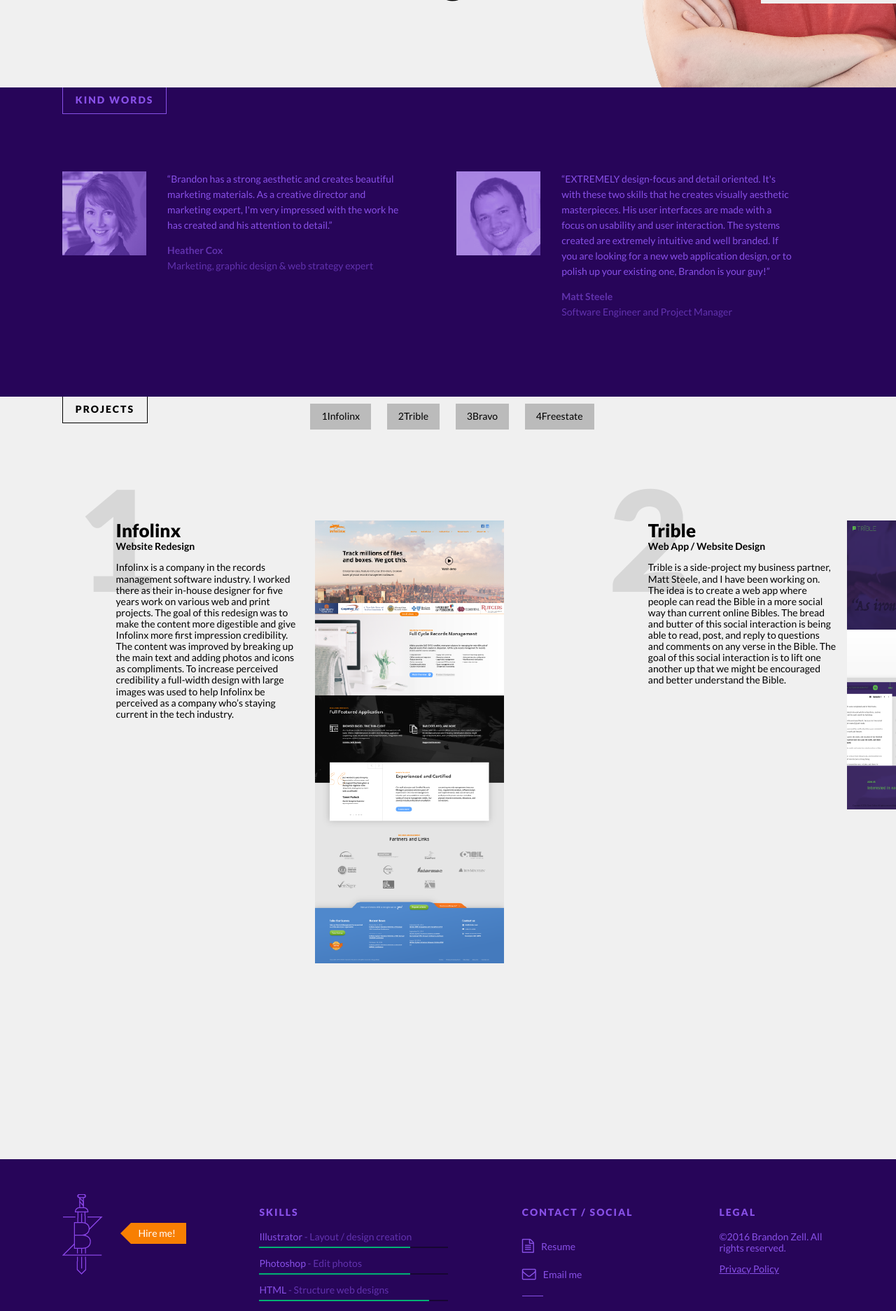
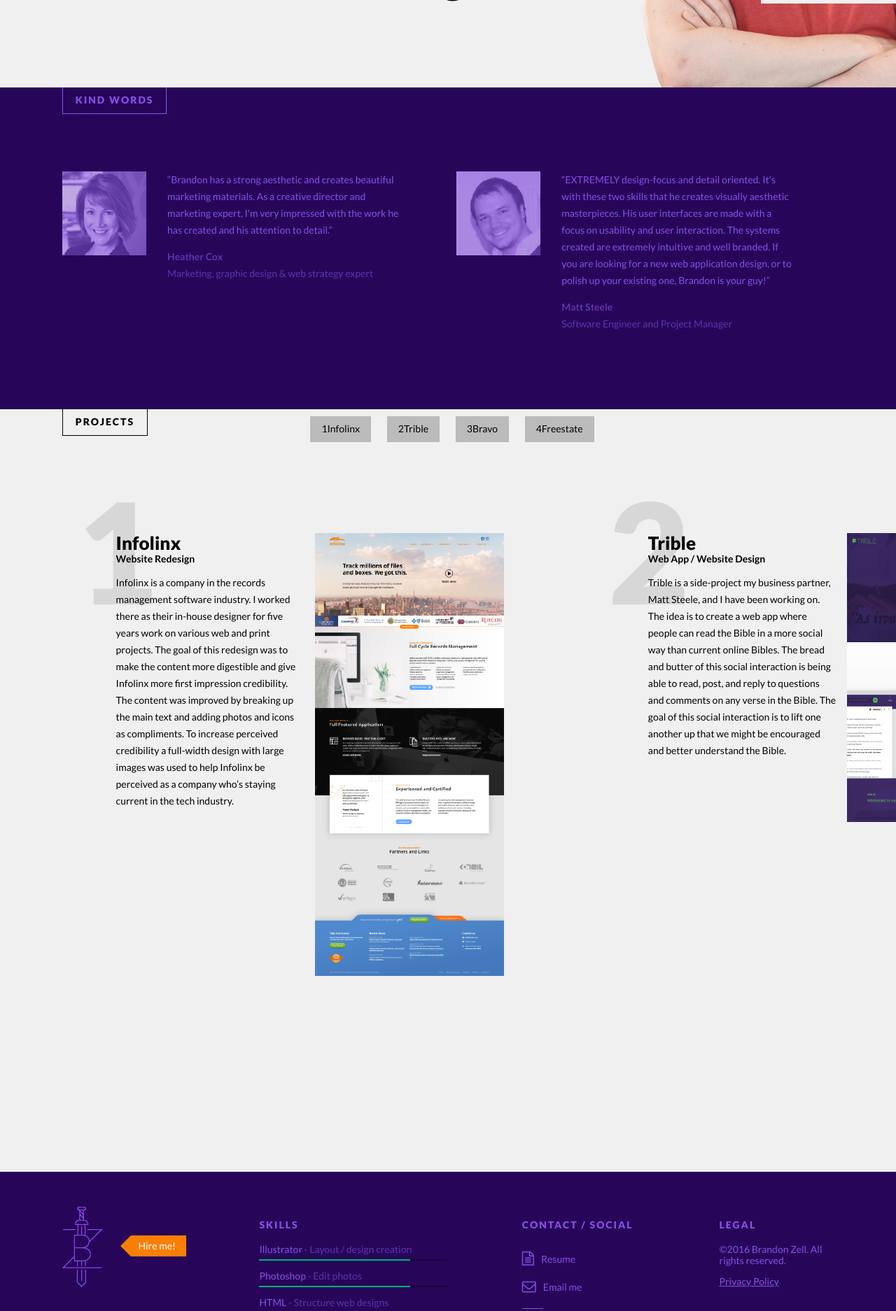
Before and after one commit to bzle/brandonz-me, a Jekyll site: the page built from index.html, in a window 1280 px wide. Shown: the part 524-2398 px from the top of the page at 70% size. Built offline with Jekyll 4.4.1, drawn with Linux system fonts in a browser that asks for light colours; nearby versions of some CDN libraries.

Commit message:
Updated '/css/style.scss' via CloudCannon

```diff
--- a/css/style.scss
+++ b/css/style.scss
@@ -870,7 +870,7 @@ header {
 }
 .referral__text {
     display: inline-block;
-    line-height: 22px;
+    line-height: 24px;
     margin-left: 5%;
     width: 60%;
     vertical-align: top;
@@ -943,6 +943,9 @@ header {
 .project__type {
     font-weight: 600;
     margin-top: 0;
+}
+.project__description {
+    line-height: 24px;
 }
 .project__img:focus {
     outline: 0;
```
